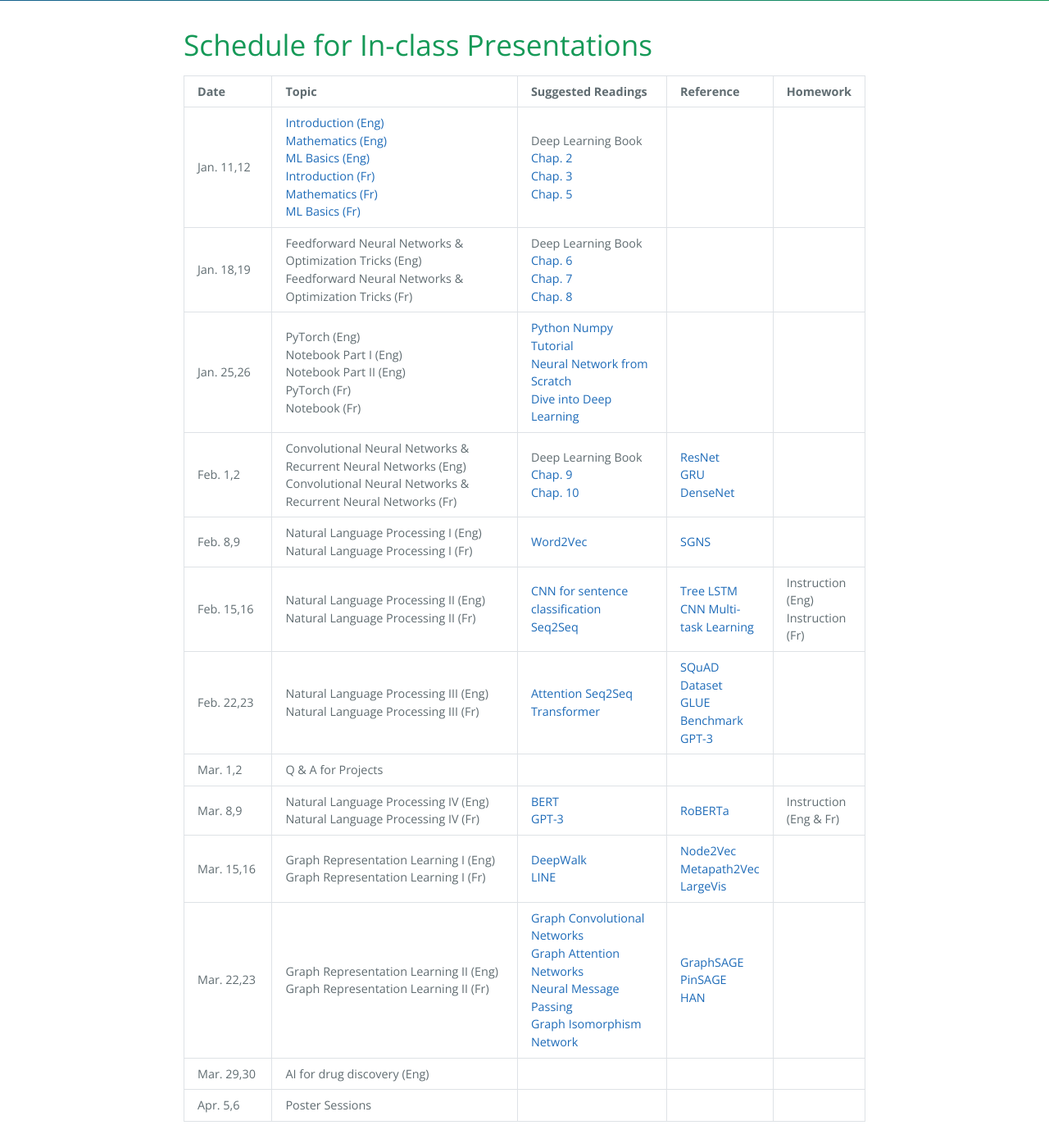
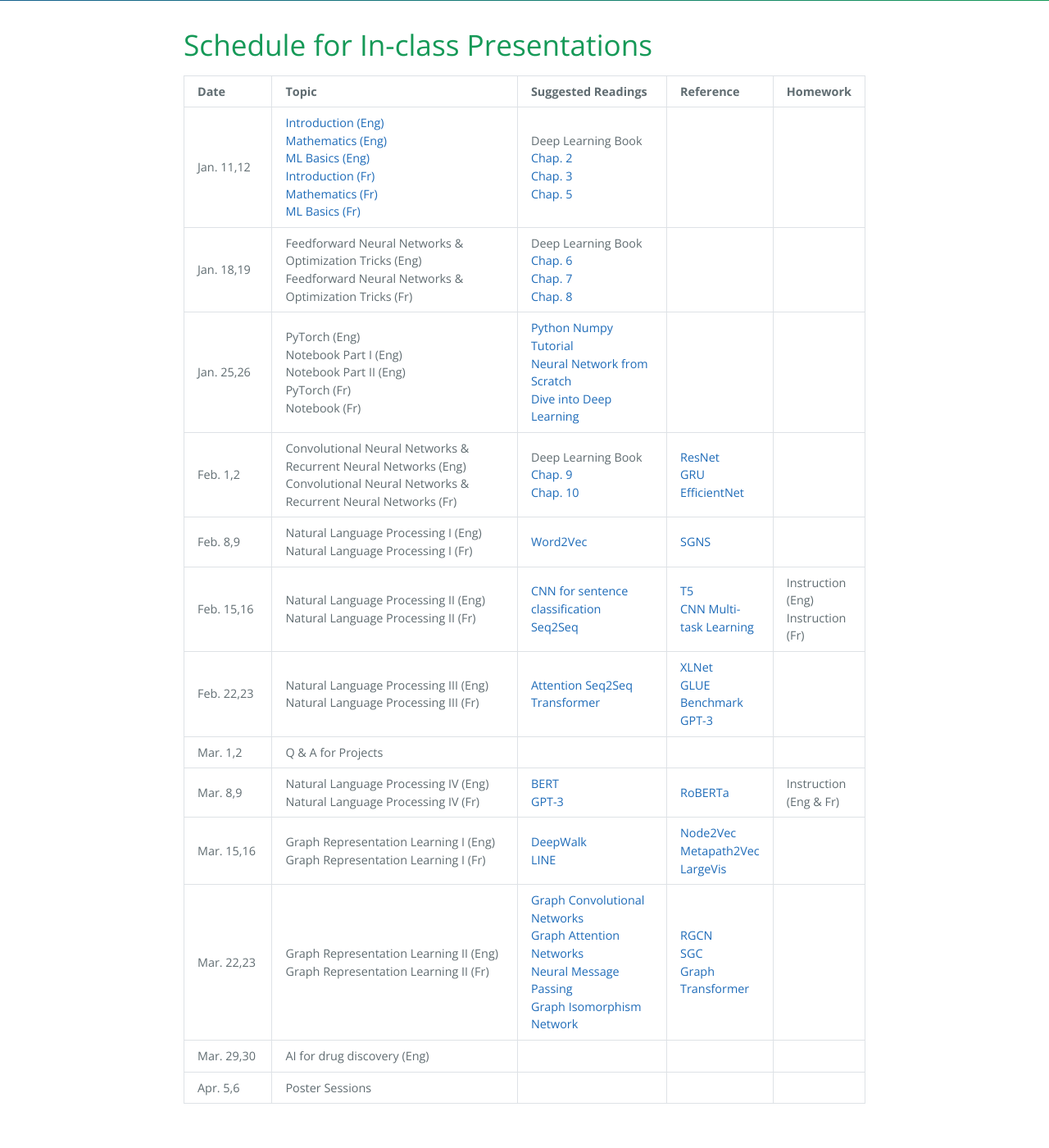
Before and after one commit to DeepGraphLearning/Math80600A_2023W, a Jekyll site: the page built from schedule.md, in a window 1280 px wide and 1400 px high, scrolled down 407 px. Shown: the whole window at 82% size. Built offline with Jekyll 4.4.1, drawn with Linux system fonts in a browser that asks for light colours; after the commit the page ends 1785 px from its top, so only the background shows below that.

Commit message:
[M] reference update

```diff
--- a/schedule.md
+++ b/schedule.md
@@ -67,8 +67,8 @@ schedule:
         url: http://arxiv.org/abs/1512.03385
       - name: GRU
         url: https://arxiv.org/abs/1412.3555
-      - name: DenseNet
-        url: https://arxiv.org/abs/1608.06993
+      - name: EfficientNet
+        url: https://arxiv.org/abs/1905.11946
   - date: Feb. 8,9
     topics:
       - name: Natural Language Processing I (Eng)
@@ -89,8 +89,8 @@ schedule:
       - name: Seq2Seq
         url: https://arxiv.org/abs/1409.3215
     presentations:
-      - name: Tree LSTM
-        url: https://arxiv.org/abs/1503.00075
+      - name: T5
+        url: https://arxiv.org/abs/1910.10683
       - name: CNN Multi-task Learning
         url: https://ronan.collobert.com/pub/matos/2008_nlp_icml.pdf
     homeworks:
@@ -106,8 +106,8 @@ schedule:
       - name: Transformer
         url: https://papers.nips.cc/paper/7181-attention-is-all-you-need.pdf
     presentations:
-      - name: SQuAD Dataset
-        url: https://arxiv.org/abs/1606.05250
+      - name: XLNet
+        url: https://arxiv.org/abs/1906.08237
       - name: GLUE Benchmark
         url: https://arxiv.org/abs/1804.07461
       - name: GPT-3
@@ -158,12 +158,12 @@ schedule:
       - name: Graph Isomorphism Network
         url: https://arxiv.org/pdf/1810.00826
     presentations:
-      - name: GraphSAGE
-        url: https://arxiv.org/abs/1706.02216
-      - name: PinSAGE
-        url: https://arxiv.org/abs/1806.01973
-      - name: HAN
-        url: https://arxiv.org/abs/1903.07293
+      - name: RGCN
+        url: https://arxiv.org/abs/1703.06103
+      - name: SGC
+        url: https://arxiv.org/abs/1902.07153
+      - name: Graph Transformer
+        url: https://arxiv.org/abs/1911.06455
   - date: Mar. 29,30
     topics:
       - name: AI for drug discovery (Eng)
```
